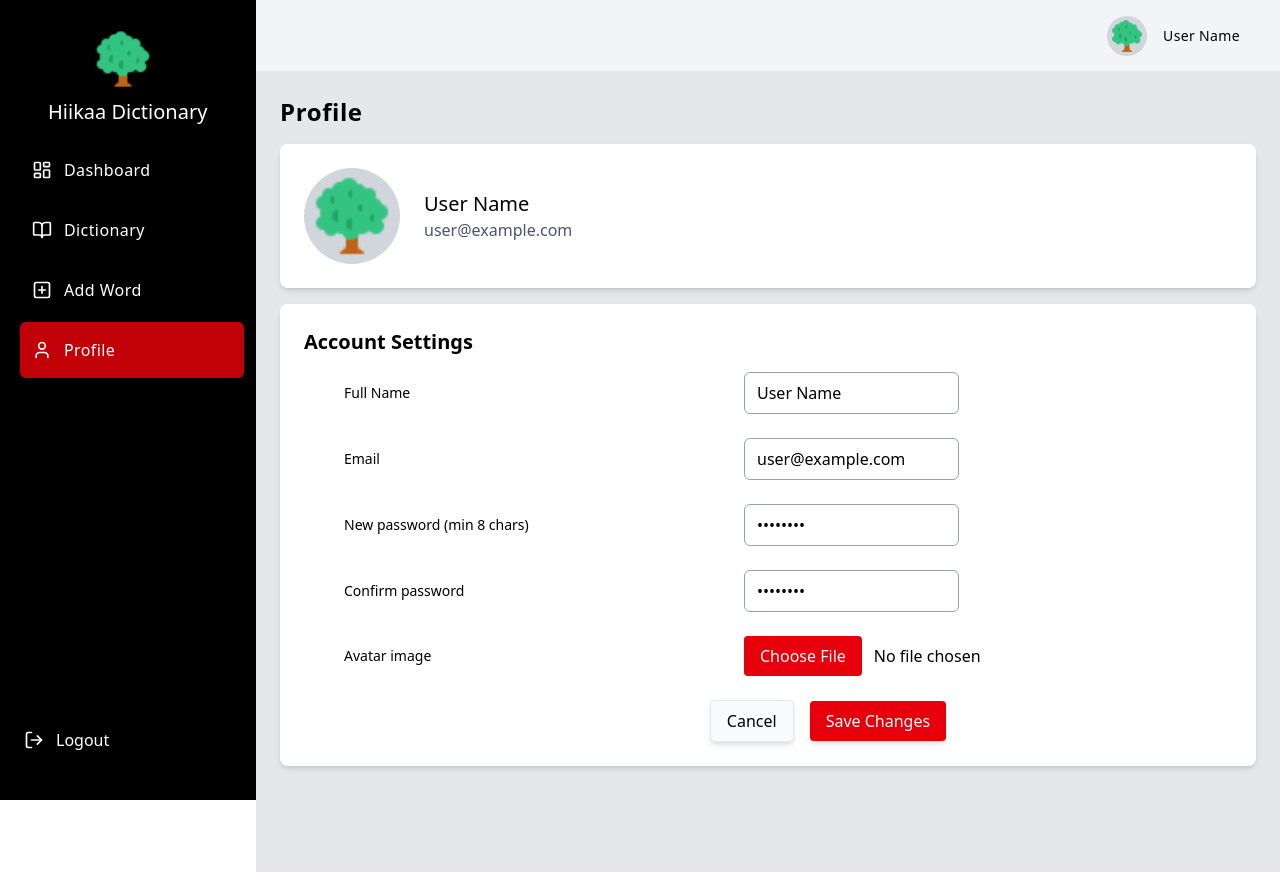
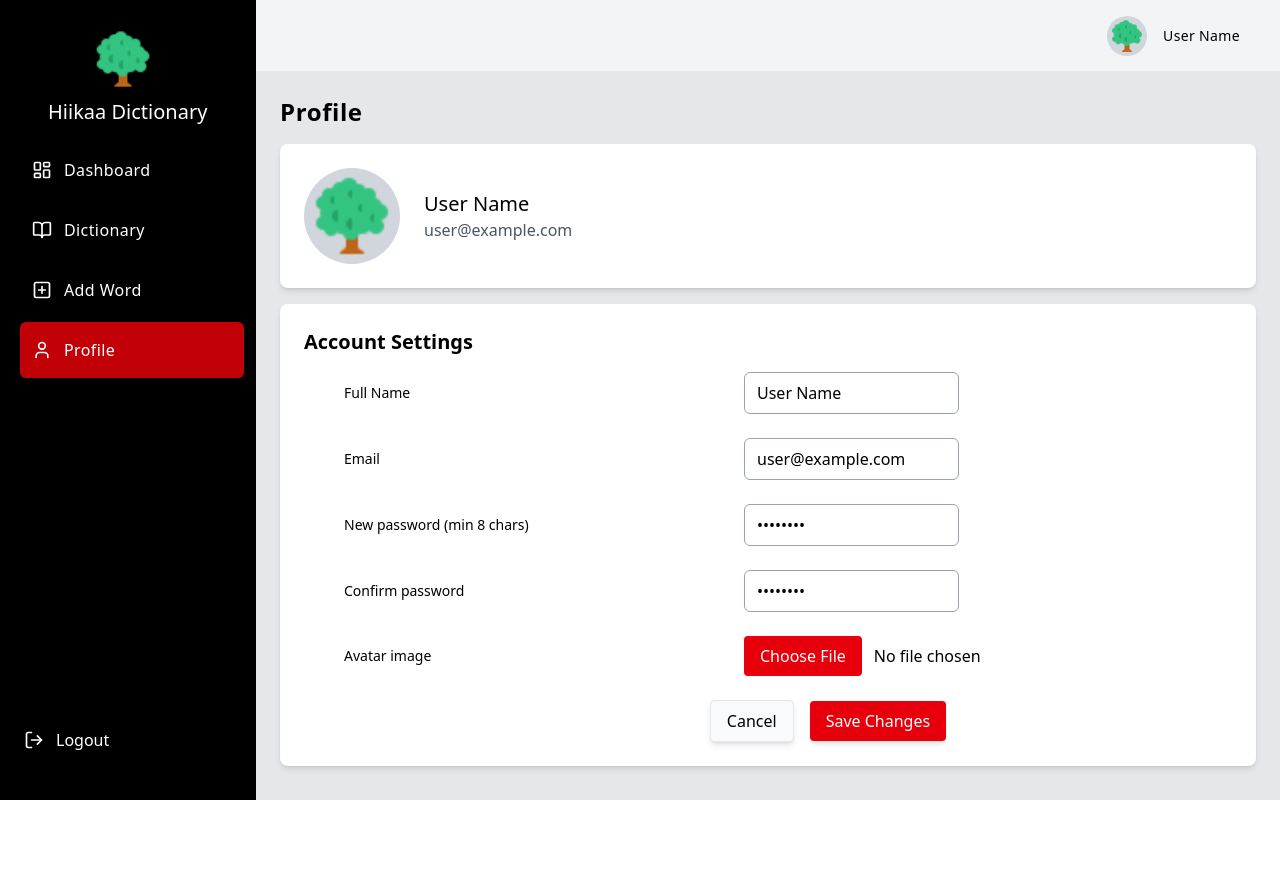
Before and after one commit to rawera-daniel/hiikaa-dictionary, a Next.js app: page /dashboard/profile in a window 1280 px wide. After the commit the page ends 800 px from the top, so only its background shows below. Built offline with nearby package versions, Linux system fonts and the light colour scheme; a web font is replaced by a local one.

Commit message:
style: adjust layout for better UI experience

```diff
--- a/app/dashboard/layout.js
+++ b/app/dashboard/layout.js
@@ -7,9 +7,9 @@
       <aside className="w-64 shrink-0">
         <Sidebar />
       </aside>
-      <div className="flex-1">
+      <div className="flex-1 bg-gray-200 overflow-y-auto">
         <HeadDashboard />
-        <div className="p-6 h-full bg-gray-200">{children}</div>
+        <div className="p-6">{children}</div>
       </div>
     </div>
   );
--- a/app/layout.js
+++ b/app/layout.js
@@ -43,7 +43,9 @@
       >
         <HeaderWrapper />
 
-        <main className="">{children}</main>
+        <main className="max-auto max-w-[120rem] h-screen overflow-hidden">
+          {children}
+        </main>
       </body>
     </html>
   );
```
